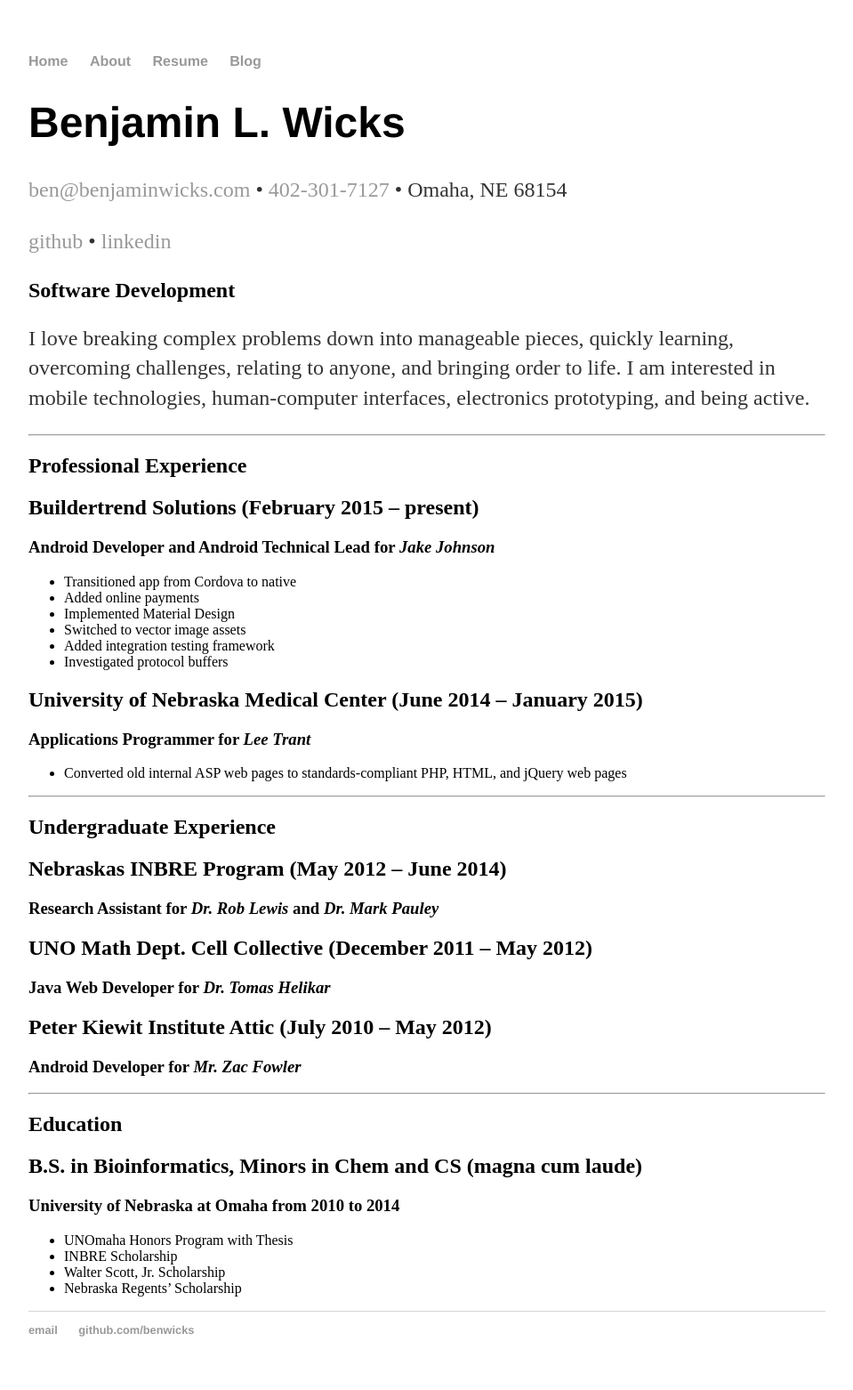
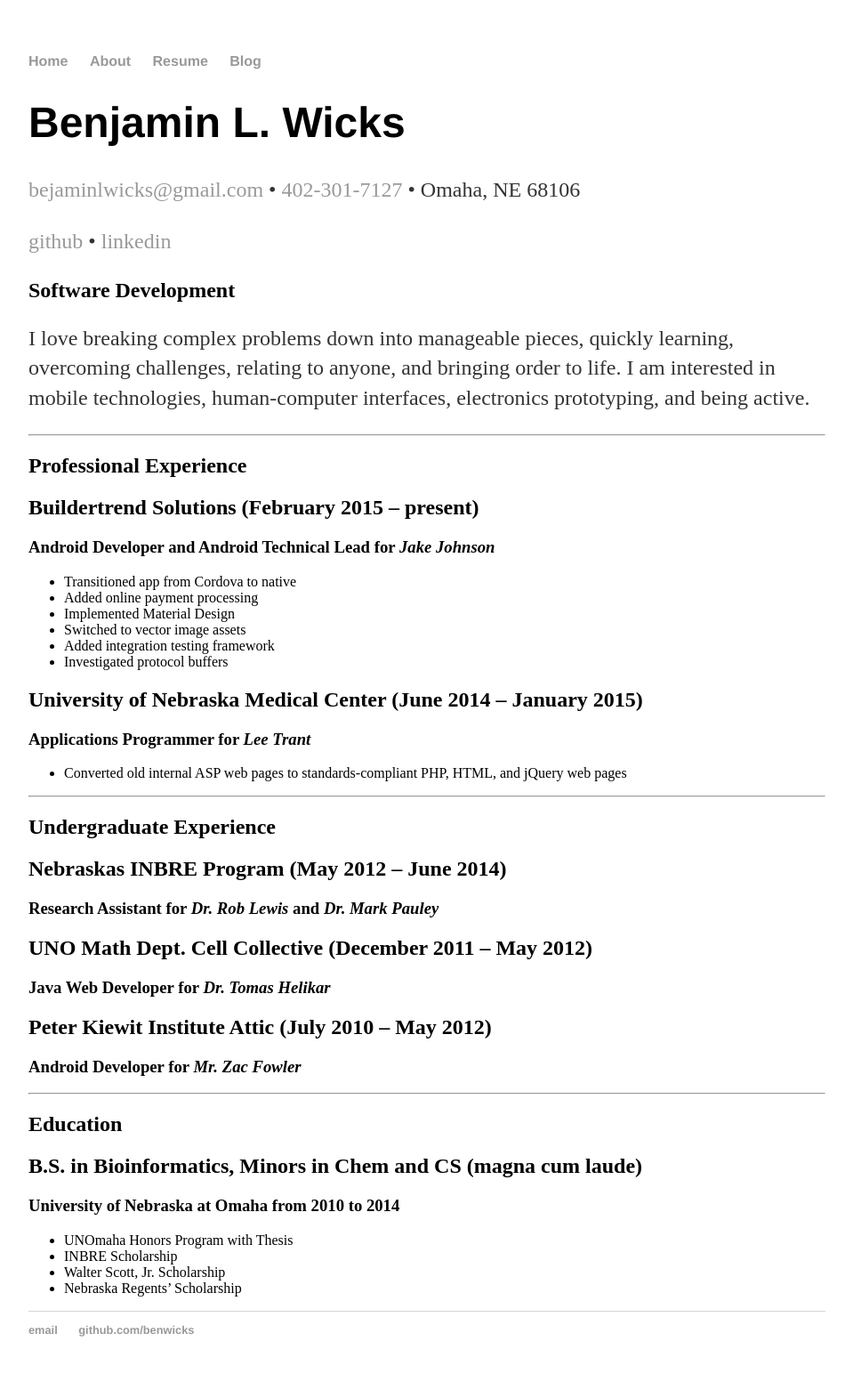
Before and after one commit to benwicks/benwicks.github.io, a Jekyll site: the page built from resume/index.md, in a window 1280 px wide. Shown: the whole page at 89% size, without its empty margins (160-1119 px from the left). Built offline with Jekyll 4.4.1, drawn with Linux system fonts in a browser that asks for light colours; our own code applies the rules of GitHub Pages for plain Markdown files.

Commit message:
Update index.md (#4)

```diff
--- a/resume/index.md
+++ b/resume/index.md
@@ -4,7 +4,7 @@ title: My Resume
 
 # Benjamin L. Wicks
 
-<mailto:ben@benjaminwicks.com> • <a href="tel:+14023017127">402-301-7127</a> • Omaha, NE 68154
+<mailto:bejaminlwicks@gmail.com> • <a href="tel:+14023017127">402-301-7127</a> • Omaha, NE 68106
 
 [github](https://github.com/benwicks) • [linkedin](https://www.linkedin.com/in/benjaminwicks/)
 
@@ -17,7 +17,7 @@ I love breaking complex problems down into manageable pieces, quickly learning,
 ## Buildertrend Solutions (February 2015 – present)
 ### **Android Developer and Android Technical Lead** for *Jake Johnson*
 - Transitioned app from Cordova to native
-- Added online payments
+- Added online payment processing
 - Implemented Material Design
 - Switched to vector image assets
 - Added integration testing framework
```
